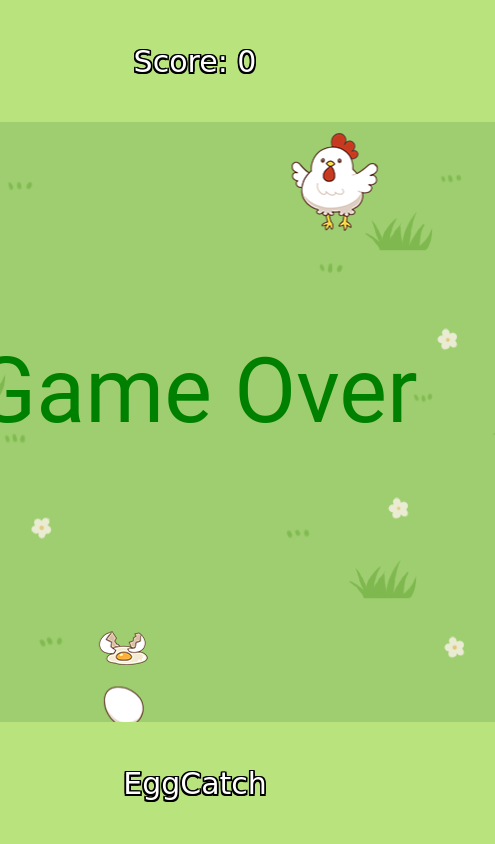
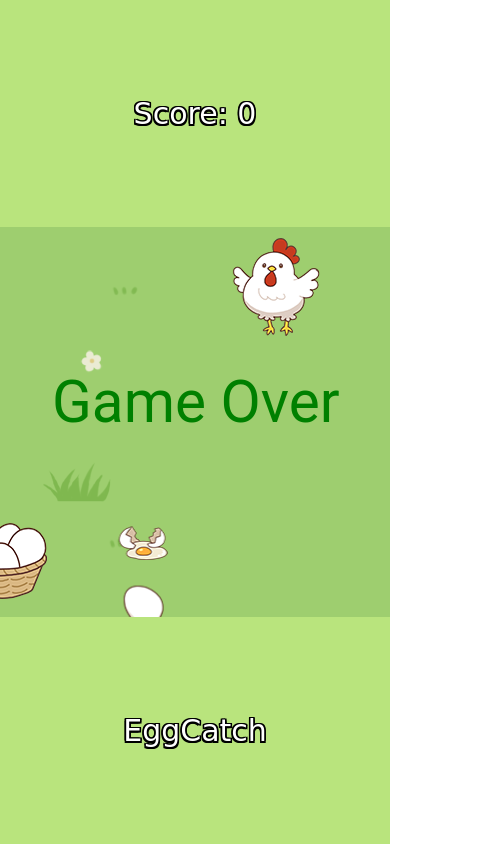
Before and after one commit to Paruky/EggCatch, a plain HTML site: page index.html in a window 390 px wide. Shown: the whole page, 495 px wide, since content can reach past the window. Drawn offline with Linux system fonts and the light colour scheme; a web font is replaced by a local one.

Commit message:
Add files via upload

```diff
--- a/index.html
+++ b/index.html
@@ -50,7 +50,7 @@
         #score, .footer span {
             font-size: 30px;
             color: white;
-            text-shadow:1.5px 1.5px 0 #000, -1.5px -1.5px 0 #000,
+            text-shadow: 1.5px 1.5px 0 #000, -1.5px -1.5px 0 #000,
               -1.5px 1.5px 0 #000, 1.5px -1.5px 0 #000,
               0px 1.5px 0 #000,  0 -1.5px 0 #000,
               -1.5px 0 0 #000, 1.5px 0 0 #000;
@@ -67,7 +67,7 @@
         <span id="score"></span>
     </div>
     <main>
-        <canvas id="field" width="600" height="600"></canvas>
+        <canvas id="field"></canvas>
         <img id="basket" src="basket.png">
         <img id="chick" src="chick.png">
         <img id="egg1" src="egg1.png">
--- a/script.js
+++ b/script.js
@@ -5,7 +5,11 @@ let prob = 0.96;
 let basketX = 0;
 let timerId = NaN;
 let basket, chick, egg1, egg2, div1, div2;
-let height = window.innerHeight;
+let height;
+let width;
+let canvas;
+let canvasSize = 600; // 自由に変更してね！canvasの大きさだよ！
+
 let scoreDisplay;
 let eggs = [];
 let back;
@@ -13,16 +17,30 @@ let back;
 onload = function() {
     ctx = document.getElementById("field").getContext("2d");
     ctx.font = "40px 'sniglet', 'Roboto', 'Arial', sans-serif";
+
     basket = document.getElementById("basket");
     chick = document.getElementById("chick");
     egg1 = document.getElementById("egg1");
     egg2 = document.getElementById("egg2");
     back = document.getElementById("back");
+    canvas = document.getElementById("field");
+    width = window.innerWidth;
+    height = window.innerHeight;
     scoreDisplay = document.getElementById("score");
     div1 = document.getElementsByClassName("header")[0];
     div2 = document.getElementsByClassName("footer")[0];
-    div1.style.height = (height - 600) / 2 + "px";
-    div2.style.height = (height - 600) / 2 + "px";
+
+    if (width < 600) {
+        canvasSize = width;
+    }
+
+    canvas.width = canvasSize;
+    canvas.height = canvasSize;
+
+    div1.style.height = (height - canvasSize) / 2 + "px";
+    div2.style.height = (height - canvasSize) / 2 + "px";
+    div1.style.width = canvasSize + "px";
+    div2.style.width = canvasSize + "px";
 
     timerId = setInterval(tick, 50);
     window.onmousemove = (e) => {
@@ -32,14 +50,14 @@ onload = function() {
 
 function tick() {
     ctx.drawImage(back, 0, 0);
-    ctx.drawImage(basket, basketX - 50, 500);
+    ctx.drawImage(basket, basketX - 50, canvasSize - 100);
     if (Math.random() > prob) {
-        eggs.push({x: Math.random() * 500, y: 1});
+        eggs.push({x: Math.random() * (canvasSize - 100), y: 1});
     }
     let prev = eggs.length;
     eggs = eggs.filter((e) => {
         return (
-            e.y < 400 || e.y > 600 || e.x < basketX - 50 || e.x > basketX + 50
+            e.y < (canvasSize - 200) || e.y > canvasSize || e.x < basketX - 50 || e.x > basketX + 50
         );
     });
     if (prev != eggs.length) {
@@ -57,11 +75,11 @@ function tick() {
             ctx.drawImage(egg1, e.x, e.y);
         }
 
-        if (e.y > 550) {
+        if (e.y > (canvasSize - 50)) {
             clearInterval(timerId);
-            ctx.font = "90px 'sniglet', 'Roboto', 'Arial', sans-serif";
-            ctx.fillText("Game Over", 80, 300);
-            ctx.drawImage(egg2, e.x, 500);
+            ctx.font = "calc(" + canvasSize * (3 / 20) + "px) 'sniglet', 'Roboto', 'Arial', sans-serif";
+            ctx.fillText("Game Over", (canvasSize * (2 / 15)), canvasSize / 2);
+            ctx.drawImage(egg2, e.x, canvasSize - 100);
         }
     });
 }
```
